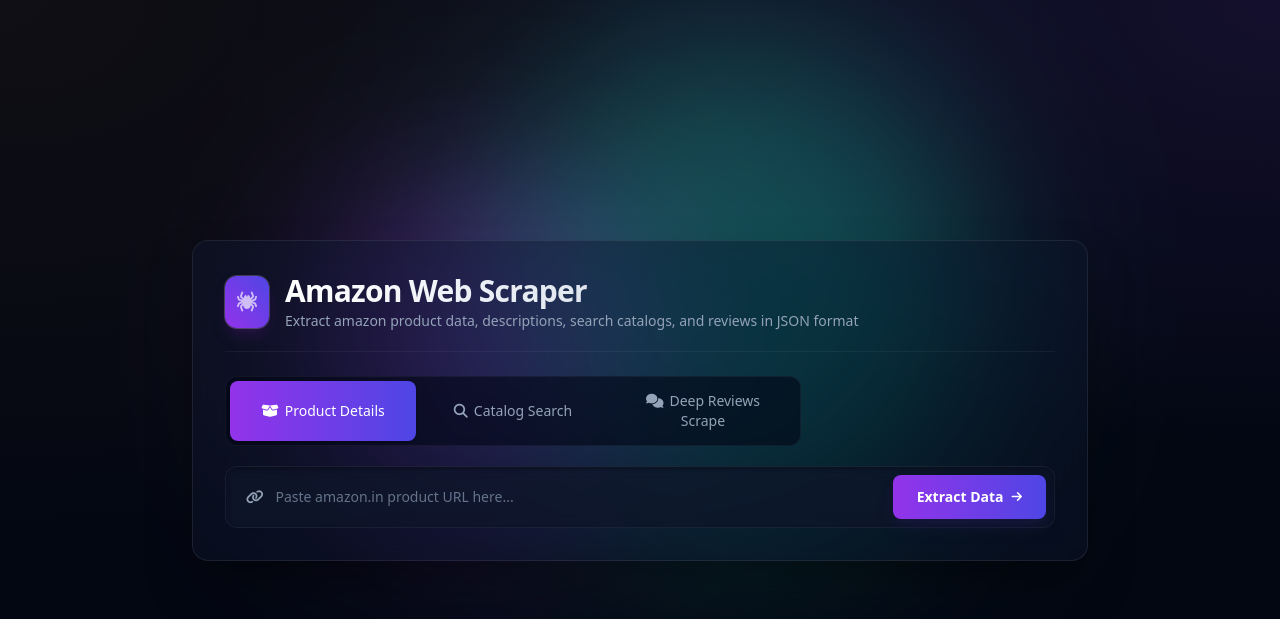
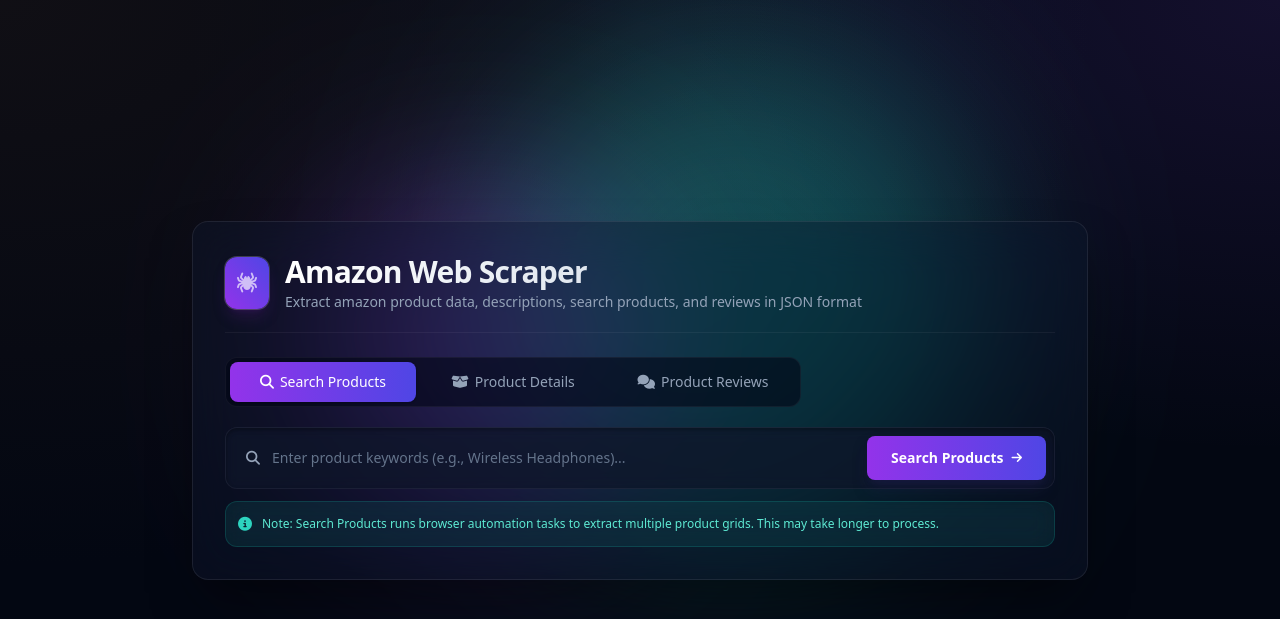
Before and after one commit to Pareexit-Baldaniya-Innvonix/Web-Scraping, a FastAPI app: page / in a window 1280 px wide. Shown: the top 619 px of the page. Run offline with FastAPI, Linux system fonts and the light colour scheme; parts of the project's set-up code (start-up, migrations or seed data) failed here and were passed over; some libraries are stand-ins or nearby versions.

Commit message:
update script based on APIs

```diff
--- a/src/templates/index.html
+++ b/src/templates/index.html
@@ -133,59 +101,59 @@
                 <h1 class="text-2xl md:text-3xl font-extrabold tracking-tight bg-clip-text text-transparent bg-gradient-to-r from-white via-slate-200 to-slate-400">
                     Amazon Web Scraper
                 </h1>
-                <p class="text-xs md:text-sm text-slate-400 mt-0.5">Extract amazon product data, descriptions, search catalogs, and reviews in JSON format</p>
+                <p class="text-xs md:text-sm text-slate-400 mt-0.5">Extract amazon product data, descriptions, search products, and reviews in JSON format</p>
             </div>
         </div>
 
         <div class="flex bg-slate-950/60 p-1 rounded-xl gap-1 mb-5 max-w-xl border border-white/5">
+            <button onclick="setScrapeMode('search')" id="modeSearchBtn"
+                    class="flex-1 text-xs md:text-sm font-medium py-2.5 px-3 rounded-lg transition-all duration-200 bg-gradient-to-r from-purple-600 to-indigo-600 text-white shadow">
+                <i class="fa-solid fa-magnifying-glass mr-1.5"></i>Search Products
+            </button>
             <button onclick="setScrapeMode('product')" id="modeProductBtn"
-                    class="flex-1 text-xs md:text-sm font-medium py-2.5 px-3 rounded-lg transition-all duration-200 bg-gradient-to-r from-purple-600 to-indigo-600 text-white shadow">
+                    class="flex-1 text-xs md:text-sm font-medium py-2.5 px-3 rounded-lg transition-all duration-200 text-slate-400 hover:text-slate-200">
                 <i class="fa-solid fa-box-open mr-1.5"></i>Product Details
-            </button>
-            <button onclick="setScrapeMode('search')" id="modeSearchBtn"
-                    class="flex-1 text-xs md:text-sm font-medium py-2.5 px-3 rounded-lg transition-all duration-200 text-slate-400 hover:text-slate-200">
-                <i class="fa-solid fa-magnifying-glass mr-1.5"></i>Catalog Search
             </button>
             <button onclick="setScrapeMode('reviews')" id="modeReviewsBtn"
                     class="flex-1 text-xs md:text-sm font-medium py-2.5 px-3 rounded-lg transition-all duration-200 text-slate-400 hover:text-slate-200">
-                <i class="fa-solid fa-comments mr-1.5"></i>Deep Reviews Scrape
+                <i class="fa-solid fa-comments mr-1.5"></i>Product Reviews
             </button>
         </div>
 
         <div class="flex flex-col sm:flex-row gap-3 p-2 glass-input rounded-xl transition-all duration-300">
             <div class="flex-1 flex items-center gap-3 px-3 py-2 sm:py-0">
-                <i id="inputIcon" class="fa-solid fa-link text-slate-400 text-sm"></i>
-                <input type="text" id="urlInput" oninput="syncUrlInput(this.value)"
+                <i id="inputIcon" class="fa-solid fa-magnifying-glass text-slate-400 text-sm"></i>
+                <input type="text" id="urlInput" oninput="syncUrlInput(this.value)" onchange="syncUrlInput(this.value)" onpaste="setTimeout(() => syncUrlInput(this.value), 10)" onkeydown="handleInputKeyDown(event)"
                        class="w-full bg-transparent border-none text-slate-200 placeholder-slate-500 text-sm focus:outline-none"
-                       placeholder="Paste amazon.in product URL here...">
+                       placeholder="Enter product keywords (e.g., Wireless Headphones)...">
             </div>
             <button onclick="executeScrape()" id="scrapeBtn"
                     class="bg-gradient-to-r from-purple-600 to-indigo-600 hover:from-purple-500 hover:to-indigo-500 text-white text-sm font-semibold px-6 py-3 rounded-lg transition-all duration-200 flex items-center justify-center gap-2 active:scale-[0.97] shadow-lg shadow-indigo-950/50 group whitespace-nowrap">
-                <span id="btnText">Extract Data</span>
+                <span id="btnText">Search Products</span>
                 <i class="fa-solid fa-arrow-right text-xs transition-transform group-hover:translate-x-1"></i>
             </button>
         </div>
 
+        <div id="searchNotice" class="mt-3 p-3 bg-teal-500/10 border border-teal-500/20 backdrop-blur-md rounded-xl text-teal-300 text-xs flex items-center gap-2.5">
+            <i class="fa-solid fa-circle-info text-teal-400 text-sm"></i>
+            <span>Note: Search Products runs browser automation tasks to extract multiple product grids. This may take longer to process.</span>
+        </div>
+
         <div id="reviewsNotice" class="hidden mt-3 p-3 bg-indigo-500/10 border border-indigo-500/20 backdrop-blur-md rounded-xl text-indigo-300 text-xs flex items-center gap-2.5">
             <i class="fa-solid fa-circle-info text-indigo-400 text-sm"></i>
-            <span>Note: Deep review extraction runs browser automation tasks to paginate review sections. This may take longer to process.</span>
+            <span>Note: Product Reviews extraction runs browser automation tasks to paginate review sections. This may take longer to process.</span>
         </div>
 
         <div id="loader" class="hidden my-8 flex items-center justify-center w-full h-8 relative overflow-visible select-none">
-            <div class="absolute left-0 top-1/2 -translate-y-1/2 h-[3px] w-1/2 bg-gradient-to-r from-transparent via-purple-500 to-indigo-500 origin-left animate-[laserLeft_1.5s_infinite_ease-in]"></div>
-            <div class="absolute right-0 top-1/2 -translate-y-1/2 h-[3px] w-1/2 bg-gradient-to-l from-transparent via-purple-500 to-indigo-500 origin-right animate-[laserRight_1.5s_infinite_ease-in]"></div>
-            <div class="absolute top-1/2 left-1/2 -translate-x-1/2 -translate-y-1/2 flex items-center justify-center pointer-events-none">
-                <div class="absolute rounded-full border-2 border-teal-400 bg-teal-500/10 animate-[shockwave_1.5s_infinite_linear]"></div>
-                <div class="absolute rounded-full bg-white shadow-[0_0_20px_#2dd4bf,0_0_40px_#a855f7] animate-[flashCore_1.5s_infinite_linear]"></div>
-            </div>
+            <i class="fa-solid fa-circle-notch animate-spin text-purple-500 text-2xl"></i>
         </div>
 
         <div id="skeletonContainer" class="hidden mt-5 border border-white/5 rounded-xl bg-slate-950/40 backdrop-blur-xl overflow-hidden shadow-2xl">
             <div class="flex items-center justify-between px-5 py-4 bg-white/[0.01] border-b border-white/5">
                 <div class="flex items-center gap-3">
                     <div class="text-xs font-mono font-bold uppercase tracking-wider bg-slate-900 px-2 py-1 rounded border border-white/5 flex items-center gap-2">
-                        <i class="fa-solid fa-circle-notch animate-spin text-indigo-400 text-[10px]" id="skeletonIcon"></i>
-                        <span id="skeletonTitle" class="font-sans font-medium">Extracting...</span>
+                        <i class="fa-solid fa-circle-notch animate-spin text-teal-400 text-[10px]" id="skeletonIcon"></i>
+                        <span id="skeletonTitle" class="font-sans font-medium text-teal-400">Querying Marketplace Index & Extracting Products...</span>
                     </div>
                 </div>
                 <div class="h-6 w-20 bg-slate-900 rounded border border-white/5 animate-shimmer"></div>
@@ -215,7 +183,7 @@
             <div class="flex flex-col sm:flex-row justify-between sm:items-center px-5 py-3 bg-white/[0.02] gap-3">
                 <div class="flex items-center gap-2 text-xs font-bold text-slate-400 uppercase tracking-wider select-none">
                     <span class="text-teal-400 font-mono text-base leading-none">{}</span>
-                    <span id="payloadTypeLabel">Product Object JSON</span>
+                    <span id="payloadTypeLabel">Marketplace Search JSON</span>
                 </div>
                 <div class="flex items-center gap-2">
                     <button id="downloadCsvBtn" onclick="downloadReviewsCsv()"
@@ -259,29 +227,33 @@
     <script>
         // ----- Tab-specific Caches -----
         let caches = {
-            product: { currentPayload: null, scrapedRawData: null, isScraping: false },
-            search: { currentPayload: null, scrapedRawData: null, isScraping: false },
-            reviews: { currentPayload: null, scrapedRawData: null, isScraping: false }
+            search: { inputVal: "", currentPayload: null, scrapedRawData: null, isScraping: false },
+            product: { inputVal: "", currentPayload: null, scrapedRawData: null, isScraping: false },
+            reviews: { inputVal: "", currentPayload: null, scrapedRawData: null, isScraping: false }
         };
-        let globalSharedUrl = ""; // Global reference variable to sync all modes
-        let activeMode = 'product';
+        // Initial Active State updated to match UI setup ('search')
+        let activeMode = 'search';
 
-        // Keeps input synced globally as the user types
         function syncUrlInput(val) {
-            globalSharedUrl = val.trim();
+            caches[activeMode].inputVal = val;
+        }
+
+        function handleInputKeyDown(event) {
+            if (event.key === "Enter" && !caches[activeMode].isScraping) {
+                executeScrape();
+            }
         }
 
         function setScrapeMode(mode) {
             if (mode === activeMode) return;
-
             activeMode = mode;
 
             const modeProductBtn = document.getElementById('modeProductBtn');
             const modeSearchBtn = document.getElementById('modeSearchBtn');
             const modeReviewsBtn = document.getElementById('modeReviewsBtn');
             const btnText = document.getElementById('btnText');
+            const searchNotice = document.getElementById('searchNotice');
             const reviewsNotice = document.getElementById('reviewsNotice');
-
             const resultContainer = document.getElementById('resultContainer');
             const downloadCsvBtn = document.getElementById('downloadCsvBtn');
             const errorContainer = document.getElementById('error');
@@ -305,21 +276,27 @@
             if (mode === 'product') {
                 modeProductBtn.className = activeTabStyle;
                 btnText.textContent = "Extract Data";
+                searchNotice.classList.add('hidden');
                 reviewsNotice.classList.add('hidden');
                 payloadTypeLabel.textContent = 'Product Object JSON';
                 urlInput.placeholder = "Paste amazon.in product URL here...";
                 inputIcon.className = "fa-solid fa-link text-slate-400 text-sm";
             } else if (mode === 'search') {
                 modeSearchBtn.className = activeTabStyle;
-                btnText.textContent = "Search Catalog";
+                btnText.textContent = "Search Products";
                 reviewsNotice.classList.add('hidden');
+                if (!caches.search.isScraping && !caches.search.currentPayload) {
+                    searchNotice.classList.remove('hidden');
+                } else {
+                    searchNotice.classList.add('hidden');
+                }
                 payloadTypeLabel.textContent = 'Marketplace Search JSON';
                 urlInput.placeholder = "Enter product keywords (e.g., Wireless Headphones)...";
                 inputIcon.className = "fa-solid fa-magnifying-glass text-slate-400 text-sm";
             } else {
                 modeReviewsBtn.className = activeTabStyle;
                 btnText.textContent = "Scrape Reviews";
-
+                searchNotice.classList.add('hidden');
                 if (!caches.reviews.isScraping && !caches.reviews.currentPayload) {
                     reviewsNotice.classList.remove('hidden');
                 } else {
@@ -330,10 +307,8 @@
                 inputIcon.className = "fa-solid fa-link text-slate-400 text-sm";
             }
 
-            // Display the shared input string across views
-            urlInput.value = globalSharedUrl;
+            urlInput.value = caches[mode].inputVal;
 
-            // Reflect layout state of the incoming context tab
             if (caches[mode].isScraping) {
                 btn.disabled = true;
                 btn.classList.add('opacity-50', 'cursor-not-allowed');
@@ -393,9 +367,17 @@
                         cls = 'json-key';
                     } else {
                         cls = 'json-string';
-                        if (/"https:\/\/m\.media-amazon\.com\/images\/I\/[^"]+\.(jpg|jpeg|png|gif)"/i.test(match)) {
-                            let cleanUrl = match.slice(1, -1);
+                        let cleanUrl = match.slice(1, -1);
+
+                        // 1. Image asset pattern check
+                        if (/"https?:\/\/[^"]+\.(amazon\.com|amazon-eu|media-amazon|ssl-images-amazon)[^"]+\.(jpg|jpeg|png|gif)"/i.test(match)) {
                             return '"' + `<span class="${cls} json-img-link" onclick="openImageModal('${cleanUrl}')">${cleanUrl}</span>` + '"';
+                        }
+
+                        // 2. Navigation product link pattern check
+                        if (/^https?:\/\/[^"]+amazon\.[a-z.]+/i.test(cleanUrl) || /^\/(?:dp|gp\/product)\/[A-Z0-9]{10}/i.test(cleanUrl)) {
+                            let absoluteUrl = cleanUrl.startsWith('/') ? `https://www.amazon.in${cleanUrl}` : cleanUrl;
+                            return '"' + `<a href="${absoluteUrl}" target="_blank" rel="noopener noreferrer" class="${cls} json-img-link">${cleanUrl}</a>` + '"';
                         }
                     }
                 } else if (/true|false/.test(match)) {
@@ -448,9 +429,7 @@
         }
 
         document.addEventListener('keydown', function(event) {
-            if (event.key === "Escape") {
-                closeImageModal();
-            }
+            if (event.key === "Escape") closeImageModal();
         });
 
         async function executeScrape() {
@@ -461,8 +440,9 @@
             const errorMsg = document.getElementById('errorMsg');
             const resultContainer = document.getElementById('resultContainer');
             const skeletonContainer = document.getElementById('skeletonContainer');
+            const activeInputVal = caches[currentWorkingMode].inputVal;
 
-            if (!globalSharedUrl) {
+            if (!activeInputVal) {
                 const term = currentWorkingMode === 'search' ? "search query" : "valid Amazon URL";
                 errorMsg.textContent = `Please provide a ${term} before extracting data.`;
                 errorContainer.classList.remove('hidden');
@@ -479,25 +459,25 @@
             loader.classList.remove('hidden');
             errorContainer.classList.add('hidden');
 
+            document.getElementById('searchNotice').classList.add('hidden');
             document.getElementById('reviewsNotice').classList.add('hidden');
             resultContainer.classList.add('hidden');
 
             setupSkeletonText(currentWorkingMode);
             skeletonContainer.classList.remove('hidden');
 
-            // Select Target Endpoint & Request Formats
             let targetEndpoint = '/api/scrape';
             let payloadBody = {};
 
             if (currentWorkingMode === 'product') {
                 targetEndpoint = '/api/scrape';
-                payloadBody = { url: globalSharedUrl };
+                payloadBody = { url: activeInputVal };
             } else if (currentWorkingMode === 'search') {
                 targetEndpoint = '/api/search';
-                payloadBody = { query: globalSharedUrl };
+                payloadBody = { query: activeInputVal };
             } else if (currentWorkingMode === 'reviews') {
                 targetEndpoint = '/api/scrape/reviews';
-                payloadBody = { url: globalSharedUrl };
+                payloadBody = { url: activeInputVal };
             }
 
             try {
@@ -508,10 +488,16 @@
                 });
 
                 let data = await response.json();
+                if (!response.ok) throw new Error(data.detail || `Engine execution failed: Status ${response.status}`);
 
-                if (!response.ok) {
-                    throw new Error(data.detail || `Engine execution failed: Status ${response.status}`);
+                // --- FIX: Flatten double "products" nesting if present ---
+                if (currentWorkingMode === 'search' && data.products && data.products.products) {
+                    data = {
+                        total_products: data.products.total_products,
+                        products: data.products.products
+                    };
                 }
+                // ---------------------------------------------------------
 
                 caches[currentWorkingMode].scrapedRawData = data;
                 let rawPayload = JSON.stringify(data, null, 4);
@@ -531,6 +517,9 @@
                     loader.classList.add('hidden');
                     skeletonContainer.classList.add('hidden');
 
+                    if (activeMode === 'search' && !caches.search.currentPayload) {
+                        document.getElementById('searchNotice').classList.remove('hidden');
+                    }
                     if (activeMode === 'reviews' && !caches.reviews.currentPayload) {
                         document.getElementById('reviewsNotice').classList.remove('hidden');
                     }
@@ -548,31 +537,15 @@
             }
         }
 
-        function formatHelpfulVotes(rawText) {
-            if (!rawText) return "0 people found this helpful";
-            let normalized = String(rawText).trim().toLowerCase();
-            let match = normalized.match(/(\d+)/);
-            if (match) {
-                let count = parseInt(match[1], 10);
-                if (count === 1) return "1 person found this helpful";
-                return `${count} people found this helpful`;
-            }
-            if (normalized.includes("one")) return "1 person found this helpful";
-            return "0 people found this helpful";
-        }
-
         function downloadReviewsCsv() {
             const reviewsData = caches.reviews.scrapedRawData;
-            if (!reviewsData || !reviewsData.reviews || reviewsData.reviews.length === 0) {
-                return;
-            }
+            if (!reviewsData || !reviewsData.reviews || reviewsData.reviews.length === 0) return;
 
             const reviews = reviewsData.reviews;
             const headers = ["Review Number", "Reviewer Name", "Review Location", "Review Date", "Review Title", "Rating (Float)", "Review Body", "Helpful Votes"];
             const csvRows = [headers.join(",")];
 
             for (const item of reviews) {
-                const helpfulText = formatHelpfulVotes(item.review_helpful);
                 const values = [
                     item.review_number || "",
                     escapeCsvCell(item.reviewer_name),
@@ -581,7 +554,7 @@
                     escapeCsvCell(item.review_title),
                     item.rating !== null && item.rating !== undefined ? item.rating : "",
                     escapeCsvCell(item.review_body),
-                    escapeCsvCell(helpfulText)
+                    escapeCsvCell(item.review_helpful || "0 people found this helpful")
                 ];
                 csvRows.push(values.join(","));
             }
@@ -592,10 +565,8 @@
 
             let filename = "amazon_reviews.csv";
             try {
-                const asinMatch = globalSharedUrl.match(/(?:dp|gp\/product|product-reviews)\/([A-Z0-9]{10})/i);
-                if (asinMatch && asinMatch[1]) {
-                    filename = `reviews_${asinMatch[1].toUpperCase()}.csv`;
-                }
+                const asinMatch = caches.reviews.inputVal.match(/(?:dp|gp\/product|product-reviews)\/([A-Z0-9]{10})/i);
+                if (asinMatch && asinMatch[1]) filename = `reviews_${asinMatch[1].toUpperCase()}.csv`;
             } catch (e) {
                 console.error("Couldn't process ASIN title stamp pattern", e);
             }
```
Also changed, not shown: other parts of src/templates/index.html (+1 -36 lines).
